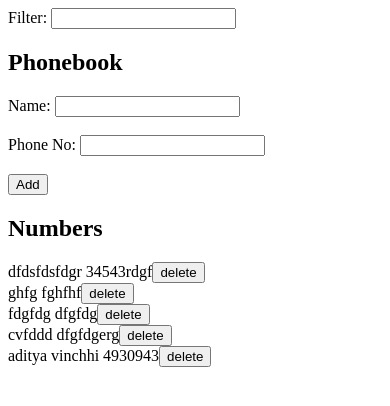
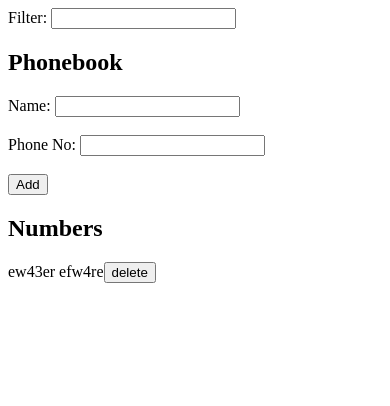
Before and after one commit to Addaitya/Full-Stack-Open-Exercises, a React (Vite) app in the folder Part2/phone-book/: page / in a window 390 px wide. Shown: the top 406 px of the page. Built offline with nearby package versions, Linux system fonts and the light colour scheme; data requests are answered from the project's data file.

Commit message:
Part2 Exercise 2.17* Phone-book

```diff
--- a/Part2/phone-book/db.json
+++ b/Part2/phone-book/db.json
@@ -1,29 +1,9 @@
 {
   "persons": [
     {
-      "name": "dfdsfdsfdgr",
-      "number": "34543rdgf",
-      "id": 7
-    },
-    {
-      "name": "ghfg",
-      "number": "fghfhf",
-      "id": 9
-    },
-    {
-      "name": "fdgfdg",
-      "number": "dfgfdg",
-      "id": 10
-    },
-    {
-      "name": "cvfddd",
-      "number": "dfgfdgerg",
-      "id": 11
-    },
-    {
-      "name": "aditya vinchhi",
-      "number": "4930943",
-      "id": 12
+      "name": "ew43er",
+      "number": "efw4re",
+      "id": 2
     }
   ]
 }
--- a/Part2/phone-book/src/App.jsx
+++ b/Part2/phone-book/src/App.jsx
@@ -5,6 +5,7 @@ import ShowPersons from './components/ShowPersons';
 import handleBackend from './service/handleBackend';
 import Filter from './components/Filter';
 import Notification from './components/Notification';
+// import { AxiosError } from 'axios';
 
 const App = () => {
   const [persons, setPersons] = useState([])
@@ -59,10 +60,14 @@ const App = () => {
       .del(id)
       .then(() => {
         setPersons(persons.filter((person) => person.id !== id))
+        setMsg(`${toDeletePerson.name} deleted successfully.  `)
       })
-      .catch(error => console.log(`Error in backend deletion ${error}\n `))
-
-    setMsg(`${toDeletePerson.name} deleted successfully.  `)
+      .catch((error) =>{
+        if(error.response.status === 404){
+          setPersons(persons.filter((person) => person.id !== id))
+          setMsg(`${toDeletePerson.name} already removed from server.`)
+        }
+      })
   }
 
   useEffect(() => {
```
